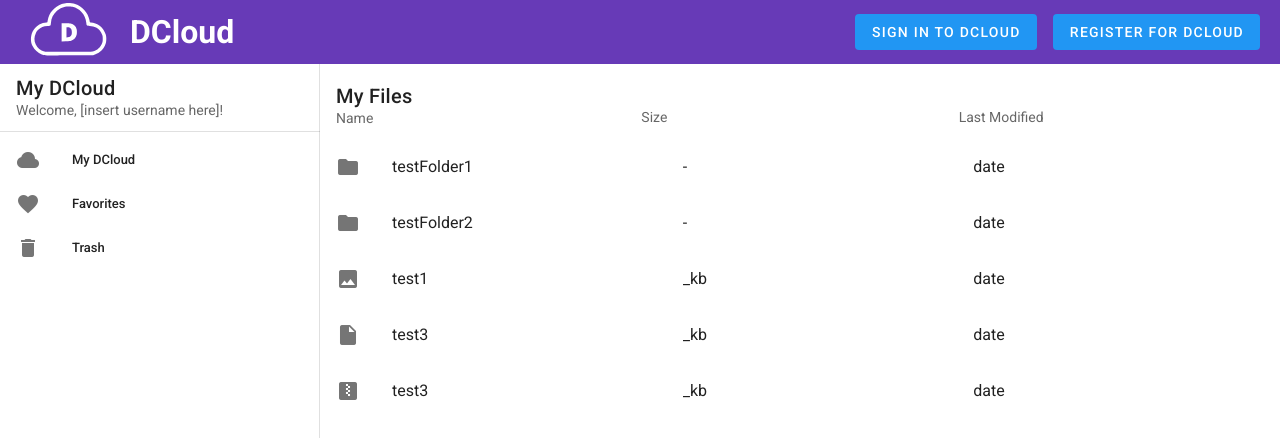
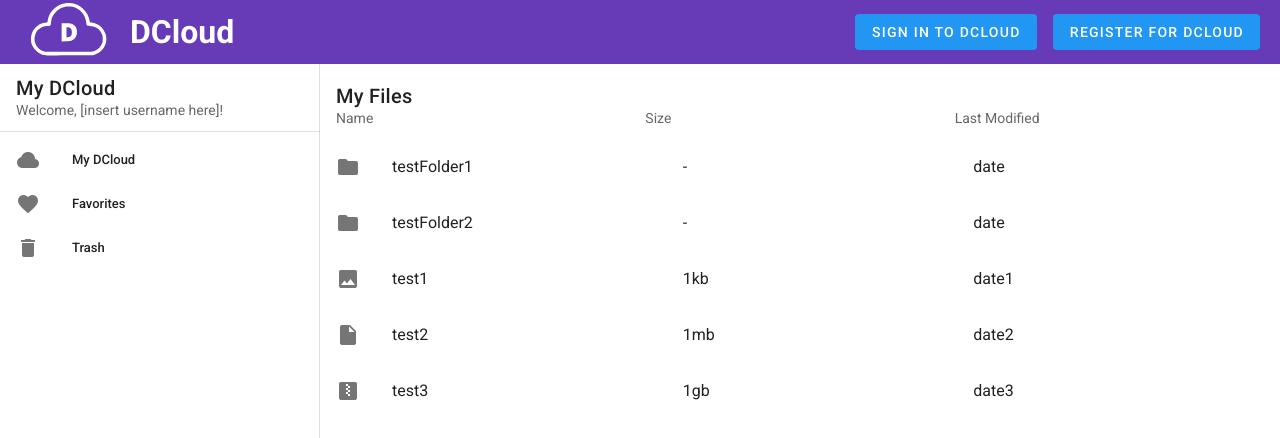
Before and after one commit to lpadgett/dcloud-client, a Vue app: page /home in a window 1280 px wide. Shown: the top 438 px of the page. Built offline with nearby package versions, Linux system fonts and the light colour scheme.

Commit message:
Componentized file listing in fileslist (part of user dashboard)

```diff
--- /dev/null
+++ b/src/components/userFacing/Dashboard/FilesList/File.vue
@@ -0,0 +1,37 @@
+<template>
+    <div>
+        <v-list-item
+                v-for="file in files"
+                :key="file.name"
+                link
+        >
+            <v-list-item-icon>
+                <v-icon v-if="file.type === 'picture'">{{ 'mdi-image' }}</v-icon>
+                <v-icon v-else-if="file.type === 'archive'"> {{ 'mdi-zip-box' }}</v-icon>
+                <v-icon v-else-if="file.type === 'folder'">{{ 'mdi-folder' }}</v-icon>
+                <v-icon v-else> {{ 'mdi-file' }}</v-icon>
+            </v-list-item-icon>
+            <v-list-item-content>
+                {{ file.name}}
+            </v-list-item-content>
+            <v-list-item-content>
+                {{ file.size}}
+            </v-list-item-content>
+            <v-list-item-content>
+                {{ file.lastModified }}
+            </v-list-item-content>
+        </v-list-item>
+    </div>
+</template>
+
+<script>
+    export default {
+        props: {
+            files: {
+                type: Array,
+                required: true,
+            }
+        },
+        name: "File"
+    }
+</script>
--- /dev/null
+++ b/src/components/userFacing/Dashboard/FilesList/FilesList.vue
@@ -0,0 +1,53 @@
+<template>
+    <v-list>
+        <v-list-item>
+            <v-list-item-content>
+                <v-list-item-title class="title">
+                    My Files
+                </v-list-item-title>
+                <v-list-item-subtitle>
+                    Name
+                </v-list-item-subtitle>
+            </v-list-item-content>
+            <v-list-item-content>
+                <v-list-item-title class="title">
+                    <br/>
+                </v-list-item-title>
+                <v-list-item-subtitle>
+                    Size
+                </v-list-item-subtitle>
+            </v-list-item-content>
+            <v-list-item-content>
+                <v-list-item-title class="title">
+                    <br/>
+                </v-list-item-title>
+                <v-list-item-subtitle>
+                    Last Modified
+                </v-list-item-subtitle>
+            </v-list-item-content>
+        </v-list-item>
+        <File :files="folders"/>
+        <File :files="files"/>
+    </v-list>
+</template>
+
+<script>
+import File from "./File";
+
+export default {
+    components: {File},
+    data () {
+        return {
+            folders: [
+                {name: 'testFolder1', type: 'folder', size: '-', lastModified: 'date'},
+                {name: 'testFolder2', type: 'folder', size: '-', lastModified: 'date'},
+            ],
+            files: [
+                {name: 'test1', type: 'picture', size: '1kb', lastModified: 'date1'},
+                {name: 'test2', type: 'other', size: '1mb', lastModified: 'date2'},
+                {name: 'test3', type: 'archive', size: '1gb', lastModified: 'date3'},
+            ],
+        }
+    }
+}
+</script>
--- a/src/components/userFacing/FilesList.vue
+++ /dev/null
@@ -1,86 +0,0 @@
-<template>
-    <v-list>
-        <v-list-item>
-            <v-list-item-content>
-                <v-list-item-title class="title">
-                    My Files
-                </v-list-item-title>
-                <v-list-item-subtitle>
-                    Name
-                </v-list-item-subtitle>
-            </v-list-item-content>
-            <v-col>
-                <v-list-item-title class="title">
-                    <br/>
-                </v-list-item-title>
-                <v-list-item-subtitle>
-                    Size
-                </v-list-item-subtitle>
-            </v-col>
-            <v-col>
-                <v-list-item-title class="title">
-                    <br/>
-                </v-list-item-title>
-                <v-list-item-subtitle>
-                    Last Modified
-                </v-list-item-subtitle>
-            </v-col>
-        </v-list-item>
-        <v-list-item
-                v-for="folder in folders"
-                :key="folder.name"
-                link
-        >
-            <v-list-item-icon>
-                <v-icon>{{ 'mdi-folder' }}</v-icon>
-            </v-list-item-icon>
-            <v-list-item-content>
-                {{ folder.name }}
-            </v-list-item-content>
-            <v-list-item-content>
-                -
-            </v-list-item-content>
-            <v-list-item-content>
-                {{ folder.lastModified }}
-            </v-list-item-content>
-        </v-list-item>
-        <v-list-item
-                v-for="file in files"
-                :key="file.name"
-                link
-        >
-            <v-list-item-icon>
-                <v-icon v-if="file.type === 'picture'">{{ 'mdi-image' }}</v-icon>
-                <v-icon v-else-if="file.type === 'archive'"> {{ 'mdi-zip-box' }}</v-icon>
-                <v-icon v-else> {{ 'mdi-file' }}</v-icon>
-            </v-list-item-icon>
-            <v-list-item-content>
-                {{ file.name}}
-            </v-list-item-content>
-            <v-list-item-content>
-                {{ file.size}}
-            </v-list-item-content>
-            <v-list-item-content>
-                {{ file.lastModified }}
-            </v-list-item-content>
-        </v-list-item>
-    </v-list>
-</template>
-
-<script>
-export default {
-    data () {
-        return {
-            folders: [
-                {name: 'testFolder1', type: 'folder', size: '-', lastModified: 'date'},
-                {name: 'testFolder2', type: 'folder', size: '-', lastModified: 'date'},
-            ],
-            files: [
-                {name: 'test1', type: 'picture', size: '_kb', lastModified: 'date'},
-                {name: 'test3', type: 'other', size: '_kb', lastModified: 'date'},
-                {name: 'test3', type: 'archive', size: '_kb', lastModified: 'date'},
-            ],
-        }
-    }
-}
-</script>
--- a/src/pages/UserDashboard.vue
+++ b/src/pages/UserDashboard.vue
@@ -10,8 +10,8 @@
 </template>
 
 <script>
-import NavigationDrawer from "../components/userFacing/NavigationDrawer";
-import FilesList from "../components/userFacing/FilesList";
+import NavigationDrawer from "../components/userFacing/Dashboard/NavigationDrawer";
+import FilesList from "../components/userFacing/Dashboard/FilesList/FilesList";
 export default {
     components: {
         NavigationDrawer,
```
Also changed, not shown: src/components/userFacing/Dashboard/NavigationDrawer.vue (renamed from src/components/userFacing/NavigationDrawer.vue).
